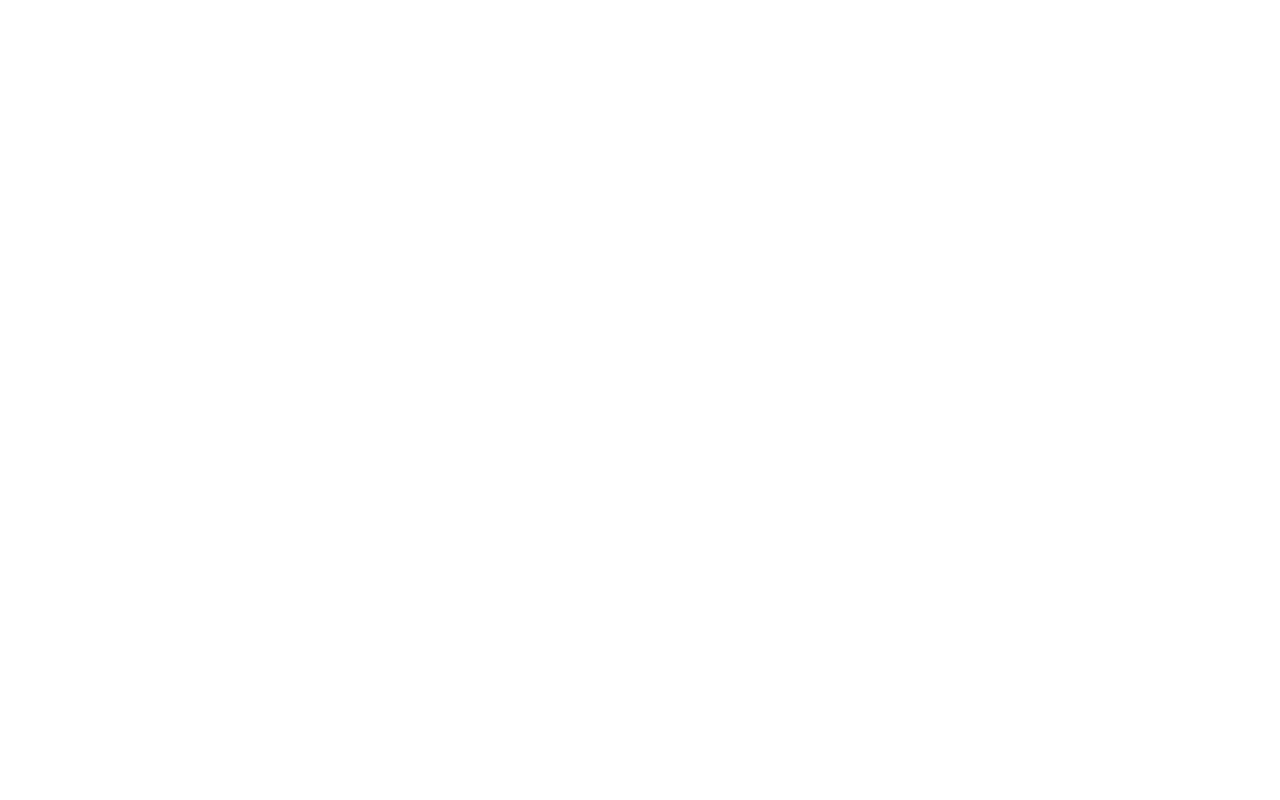
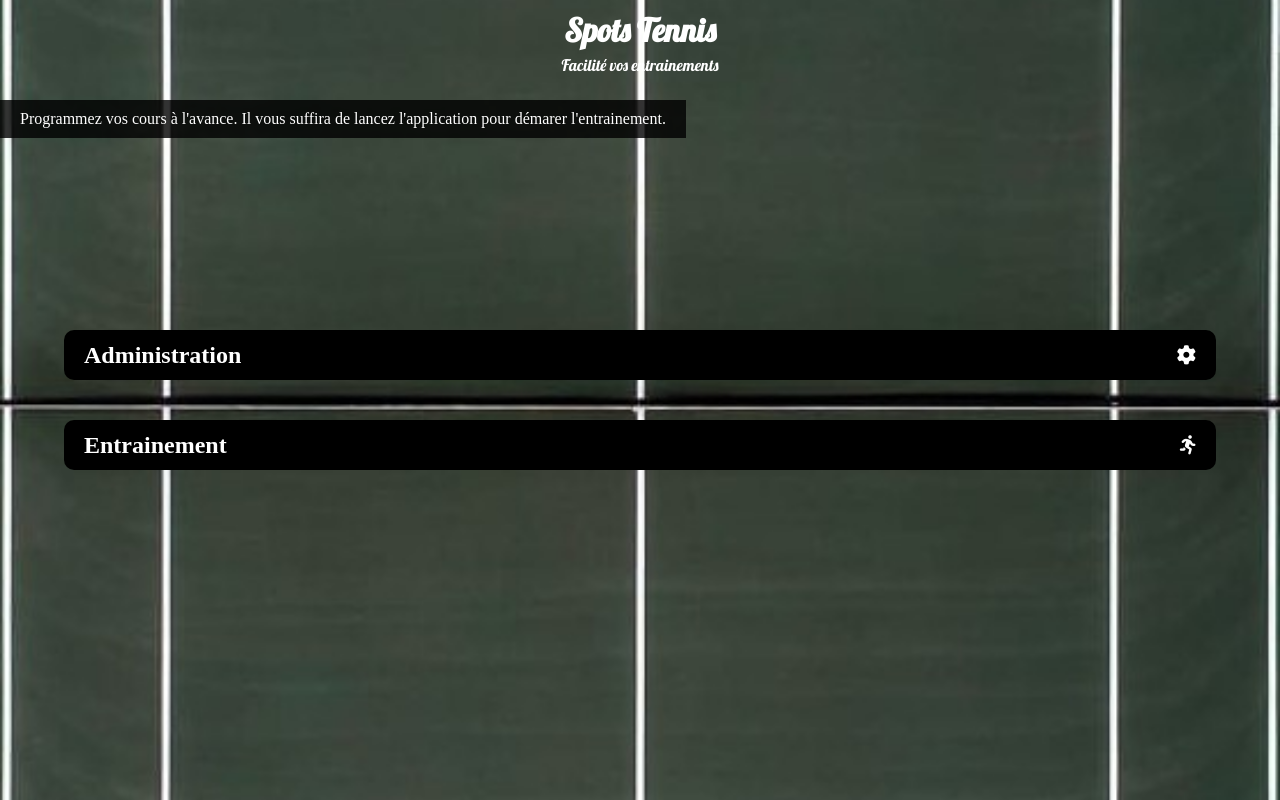
Before and after one commit to IvanMakarenko91/Tennis-Spot, a plain HTML site: page index.html in a window 1280 px wide. Drawn offline with Linux system fonts and the light colour scheme.

Commit message:
Page principale html/css créée

```diff
--- a/index.html
+++ b/index.html
@@ -6,8 +6,21 @@
   <meta name="viewport" content="width=device-width, initial-scale=1.0">
   <title>Document</title>
   <link rel="stylesheet" href="./style.css">
+  <link rel="stylesheet" href="https://cdnjs.cloudflare.com/ajax/libs/font-awesome/6.2.0/css/all.min.css" integrity="sha512-xh6O/CkQoPOWDdYTDqeRdPCVd1SpvCA9XXcUnZS2FmJNp1coAFzvtCN9BmamE+4aHK8yyUHUSCcJHgXloTyT2A==" crossorigin="anonymous" referrerpolicy="no-referrer" />
 </head>
 <body>
-
+  <h1>Spots Tennis</h1>
+  <p>Facilité vos entrainements</p>
+  <aside>Programmez vos cours à l'avance. Il vous suffira de lancez l'application pour démarer l'entrainement.</aside>
+  <main id="menu">
+    <a class="menu-choix" href="./Administration/cours.html">
+      <h2>Administration</h2>
+      <i class="fa-solid fa-gear"></i>
+    </a>
+    <a class="menu-choix" href="./Entrainement/entrainement.html">
+      <h2>Entrainement</h2>
+      <i class="fa-solid fa-person-running"></i>
+    </a>
+  </main>
 </body>
 </html>
--- a/style.css
+++ b/style.css
@@ -0,0 +1,77 @@
+@import url('https://fonts.googleapis.com/css2?family=Bebas+Neue&display=swap');
+/* font-family: 'Bebas Neue', cursive; */
+@import url('https://fonts.googleapis.com/css2?family=Lobster&display=swap');
+/* font-family: 'Lobster', cursive; */
+
+* {
+  margin: 0;
+  padding: 0;
+  box-sizing: border-box;
+  list-style: none;
+}
+
+body {
+  position: relative;
+  background-image: url('./tennis1.jpg');
+  background-repeat: no-repeat;
+  background-size: cover;
+  height: 100vh;
+  width: 100%;
+  background-position: 100%;
+  display: block;
+  /* padding: 20px 20px; */
+}
+
+h1 {
+  position: absolute;
+  color: white;
+  font-family: 'Lobster', cursive;
+  top: 10px;
+  width: 100%;
+  display: flex;
+  justify-content: center;
+}
+
+p {
+  position: absolute;
+  color: white;
+  font-family: 'Lobster', cursive;
+  top: 55px;
+  width: 100%;
+  display: flex;
+  justify-content: center;
+}
+
+aside {
+  position: absolute;
+  color: white;
+  top: 100px;
+  padding: 10px 20px;
+  background-color: rgba(0, 0, 0, 0.8);
+}
+
+#menu {
+  display: flex;
+  flex-direction: column;
+  justify-content: center;
+  align-items: center;
+  height: 100vh;
+}
+
+.menu-choix {
+  height: 50px;
+  width: 90%;
+  background-color: rgb(0, 0, 0);
+  margin: 20px;
+  padding: 0px 20px;
+  border-radius: 10px;
+  display: flex;
+  justify-content: space-between;
+  align-items: center;
+  text-decoration: none;
+  color: rgb(255, 255, 255);
+}
+
+.menu-choix .fa-solid {
+  font-size: 1.2rem;
+}
```
Also changed, not shown: Administration/cours.html (added, +12 -0 lines), Entrainement/entrainement.html (added, +15 -0 lines), Entrainement/entrainement.css (added), Entrainement/entrainement.js (added), tennis1.jpg (added).
